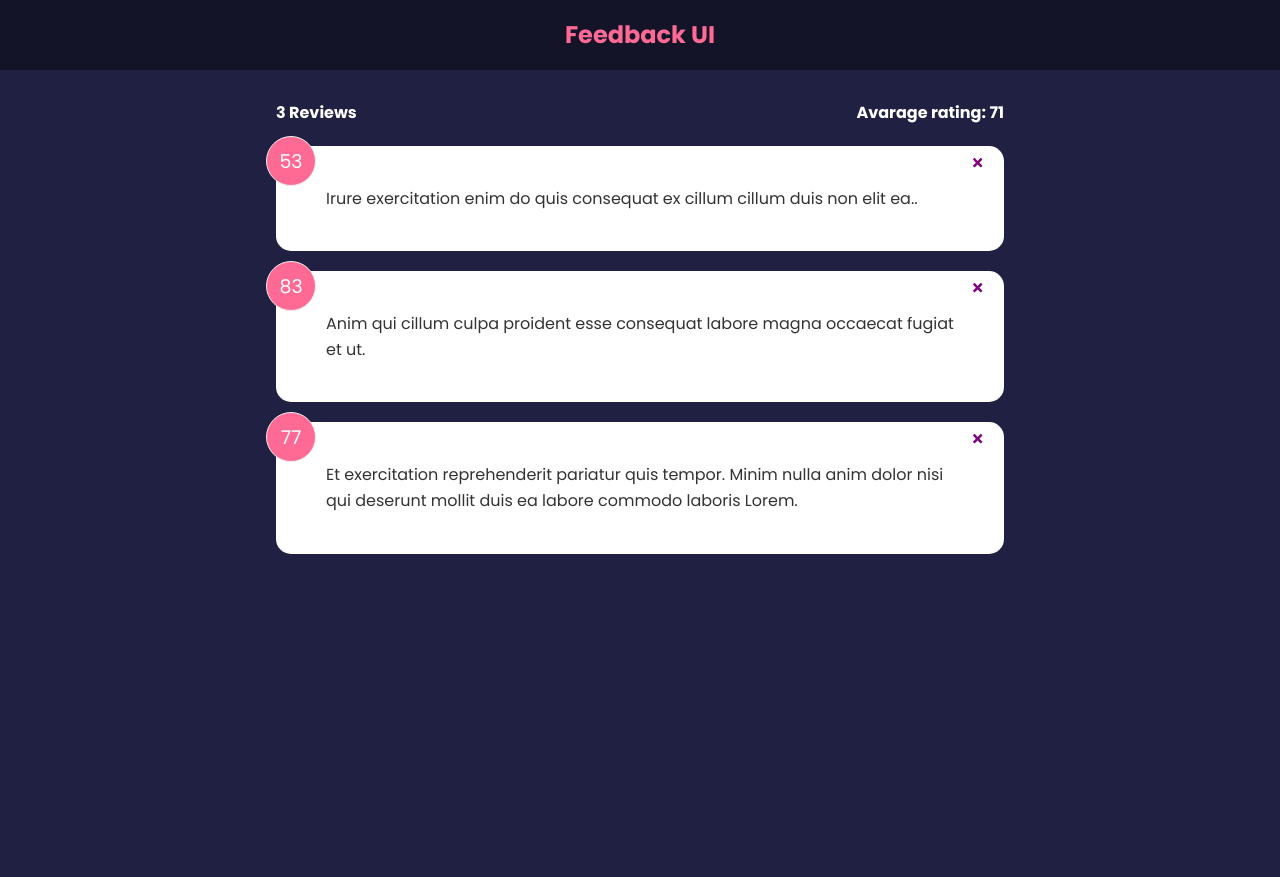
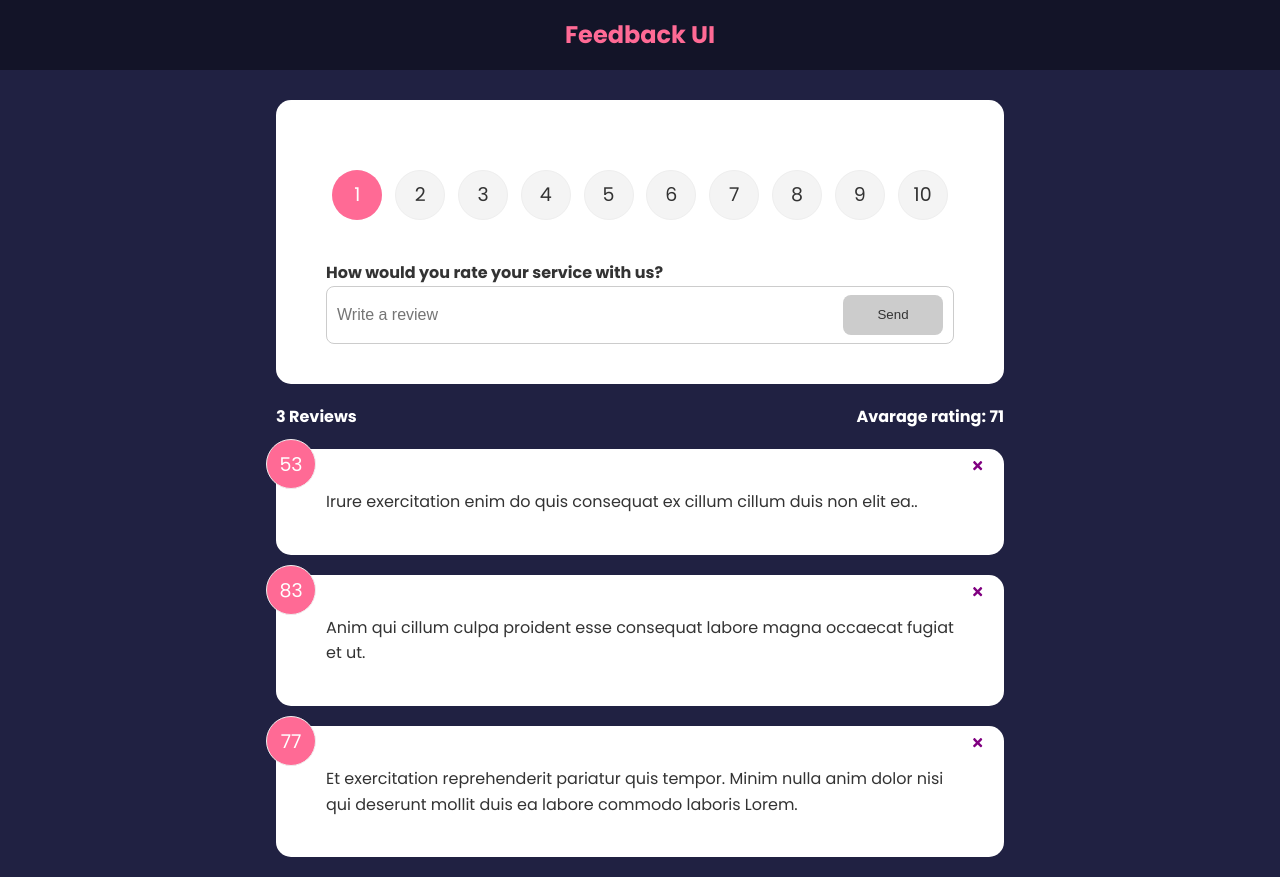
Before and after one commit to Giscard-Kubuya/reactjs_test, a React (Create React App) app: page / in a window 1280 px wide. Before the commit the page ends 800 px from the top, so only its background shows below. Built offline with nearby package versions, Linux system fonts and the light colour scheme.

Commit message:
Form and feedback rating

```diff
--- a/src/App.js
+++ b/src/App.js
@@ -2,6 +2,7 @@
 import Header from './components/Header';
 import FeedbackStats from './components/FeedbackStats';
 import FeedbackList from './components/FeedbackList';
+import FeedbackForm from './components/FeedbackForm';
 import './index.css';
 import { useState } from 'react';
 import FeedbackData from './data/FeedbackData'
@@ -22,6 +23,7 @@
     <React.Fragment>
       <Header title="Hey guy" />
       <div className='container'>
+        <FeedbackForm/>
         <FeedbackStats feedback={feedback}/>
         <FeedbackList feedback={feedback} handleDelete={deleteFeedback}/>
       </div>
--- /dev/null
+++ b/src/components/FeedbackForm.jsx
@@ -0,0 +1,49 @@
+import Card from "./shared/Card";
+import Button from "./shared/Button";
+import { useState } from "react";
+import RatingSelect from "./RatingSelect";
+
+function FeedbackForm() {
+  const [text, setText] = useState("");
+  const [rating, setRating] = useState(1);
+  const [isBtnDisabled, setIsBtnDisabled] = useState(true);
+  const [message, setMessage] = useState("");
+  const handleTextChange = (e) => {
+    setText(e.target.value);
+    if(e.target.value===''){
+        setMessage(null)
+        setIsBtnDisabled(true)
+    }
+    else if(e.target.value!=='' && e.target.value.length<=10){
+        setMessage('Text must be at least 10 characters');
+        setIsBtnDisabled(true)
+    }
+    else{
+        setMessage(null)
+        setIsBtnDisabled(false)
+    }
+  };
+
+  return (
+    <Card>
+      <form>
+        <RatingSelect select={(rating)=>setRating(rating)}/>
+        <h4>How would you rate your service with us?</h4>
+        <div className="input-group">
+          <input
+            value={text}
+            type="text"
+            onChange={handleTextChange}
+            placeholder="Write a review"
+          />
+          <Button type="submit" isDisabled={isBtnDisabled} version={"primary"}>
+            Send
+          </Button>
+        </div>
+      {message&& <div className="message">{message}</div>}
+      </form>
+    </Card>
+  );
+}
+
+export default FeedbackForm;
--- a/src/components/FeedbackStats.jsx
+++ b/src/components/FeedbackStats.jsx
@@ -1,15 +1,21 @@
-const FeedbackStats = (props) => {
-    let avarage = props.feedback.reduce((acc,cur)=>{
+import PropTypes from 'prop-types';
+
+const FeedbackStats = ({feedback}) => {
+    let avarage = feedback.reduce((acc,cur)=>{
         return acc+cur.rating;
-    },0)/props.feedback.length;
+    },0)/feedback.length;
 
     avarage = avarage.toFixed(1).replace(/[.,]0$/,'');
   return (
     <div className="feedback-stats">
-        <h4>{props.feedback.length} Reviews</h4>
+        <h4>{feedback.length} Reviews</h4>
         <h4>Avarage rating: {isNaN(avarage)?0:avarage}</h4>
     </div>
   );
 }
 
+FeedbackStats.propTypes = {
+    feedback:PropTypes.array.isRequired,
+}
+
 export default FeedbackStats;
--- /dev/null
+++ b/src/components/RatingSelect.jsx
@@ -0,0 +1,137 @@
+import {useState} from 'react';
+
+function RatingSelect({select}) {
+    const [selected,setSelected] = useState(1);
+    const handleChange = (e)=>{
+        select(typeof +e.target.value)
+        setSelected(+e.target.value)
+    }
+  return (
+    <ul className="rating">
+        <li>
+            <input
+                type='radio'
+                name='rating'
+                id='num1'
+                value='1'
+                onChange={handleChange}
+                checked={selected==1}
+
+            />
+            <label htmlFor='num1'>1</label>
+        </li>
+
+        <li>
+            <input
+                type='radio'
+                name='rating'
+                value='2'
+                id='num2'
+                onChange={handleChange}
+                checked={selected==2}
+
+            />
+            <label htmlFor='num2'>2</label>
+        </li>
+
+        <li>
+            <input
+                type='radio'
+                name='rating'
+                value='3'
+                id='num3'
+                onChange={handleChange}
+                checked={selected==3}
+
+            />
+            <label htmlFor='num3'>3</label>
+        </li>
+
+        <li>
+            <input
+                type='radio'
+                name='rating'
+                value='4'
+                id='num4'
+                onChange={handleChange}
+                checked={selected==4}
+
+            />
+            <label htmlFor='num4'>4</label>
+        </li>
+        <li>
+            <input
+                type='radio'
+                name='rating'
+                id='num5'
+                value='5'
+                onChange={handleChange}
+                checked={selected==5}
+
+            />
+            <label htmlFor='num5'>5</label>
+        </li>
+        <li>
+            <input
+                type='radio'
+                name='rating'
+                id='num6'
+                value='6'
+                onChange={handleChange}
+                checked={selected==6}
+
+            />
+            <label htmlFor='num6'>6</label>
+        </li>
+        <li>
+            <input
+                type='radio'
+                name='rating'
+                id='num7'
+                value='7'
+                onChange={handleChange}
+                checked={selected==7}
+
+            />
+            <label htmlFor='num7'>7</label>
+        </li>
+        <li>
+            <input
+                type='radio'
+                name='rating'
+                id='num8'
+                value='8'
+                onChange={handleChange}
+                checked={selected==8}
+
+            />
+            <label htmlFor='num8'>8</label>
+        </li>
+        <li>
+            <input
+                type='radio'
+                name='rating'
+                id='num9'
+                value='9'
+                onChange={handleChange}
+                checked={selected==9}
+
+            />
+            <label htmlFor='num9'>9</label>
+        </li>
+        <li>
+            <input
+                type='radio'
+                name='rating'
+                id='num10'
+                onChange={handleChange}
+                checked={selected==10}
+
+            />
+            <label htmlFor='num10'>10</label>
+        </li>
+    </ul>
+  )
+}
+
+export default RatingSelect
--- /dev/null
+++ b/src/components/shared/Button.jsx
@@ -0,0 +1,22 @@
+import PropTypes from 'prop-types'
+
+function Button({children,version,type,isDisabled}) {
+  return (
+    <button type={type} disabled={isDisabled} className={`btn btn-${version}`}>{children}</button>
+  )
+}
+
+Button.defaultProps = {
+    version:'primary',
+    isDisabled:false,
+    type:'button',
+
+}
+
+Button.propTypes = {
+    children:PropTypes.node.isRequired,
+    version:PropTypes.string,
+    type:PropTypes.string,
+    isDisabled:PropTypes.bool,
+}
+export default Button
```
